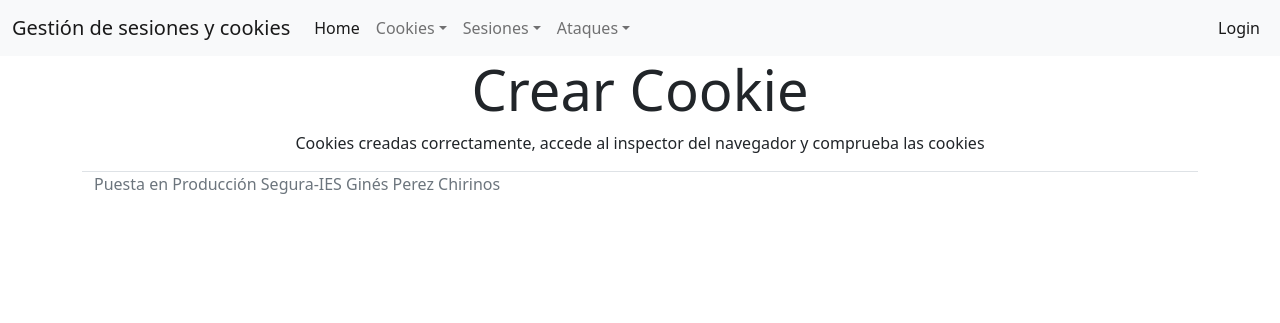
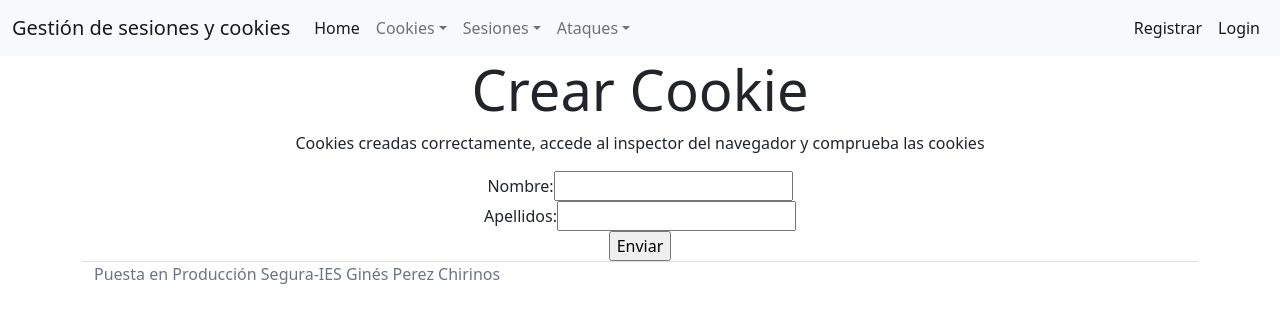
Before and after one commit to agustinchirinos/gestionSesionesCookiesFlaskProject, a Flask app: page /createcookie/ in a window 1280 px wide. Shown: the top 323 px of the page. Run offline with Flask 2, Linux system fonts and the light colour scheme; parts of the project's set-up code (start-up, migrations or seed data) failed here and were passed over; some libraries are stand-ins or nearby versions.

Commit message:
Sesiones y Cookies

```diff
--- a/app/__init__.py
+++ b/app/__init__.py
@@ -1,19 +1,21 @@
 from flask import Flask
 from flask_migrate import Migrate
 from flask_sqlalchemy import SQLAlchemy
+from flask_login import LoginManager
 
 
 app = Flask(__name__)
 app.secret_key = "ClaveSecreta"
 app.config['SQLALCHEMY_DATABASE_URI'] = "postgresql://postgres:123456@localhost:5432/sesionesFlaskORM"
 app.config['SQLALCHEMY_TRACK_MODIFICATIONS'] = False
-app.config['SESSION_COOKIE_HTTPONLY'] = False
+app.config['SESSION_COOKIE_HTTPONLY'] = True
 db = SQLAlchemy(app)
 migrate = Migrate(app, db)
+login_manager = LoginManager(app)
 
 
 from .sesiones import sesiones
 
 def create_app():
     app.register_blueprint(sesiones)
-    return  a
+    return  app
--- a/app/sesiones/models.py
+++ b/app/sesiones/models.py
@@ -8,7 +8,6 @@ class Usuario(db.Model,UserMixin):
     id = db.Column(db.Integer, primary_key=True, autoincrement=True)
     username = db.Column(db.String(20), unique=True,nullable=False)
     password = db.Column(db.String())
-    passwordcifrada = db.Column(db.LargeBinary)
     dni = db.Column(db.String(10),nullable=False,unique=True)
     nombre = db.Column(db.String(20),nullable=False)
     apellidos = db.Column(db.String(50),nullable=False)
--- a/app/sesiones/routes.py
+++ b/app/sesiones/routes.py
@@ -8,9 +8,13 @@ from . import sesiones
 from .forms import LoginForm,UsuarioForm
 from .models import Usuario
 
+@app.login_manager.user_loader
+def load_user(user_id):
+    return Usuario.get_by_id(user_id)
 
 @sesiones.route("/logoutsession/")
 def logoutsession():
+    logout_user()
     return redirect(url_for('sesiones.index'))
 
 @sesiones.route("/registrar/", methods=["get","post"])
@@ -33,28 +37,55 @@ def registrar():
 
 @sesiones.route("/loginsession/", methods=["GET","POST"])
 def loginsession():
+    if current_user.is_authenticated:
+        return redirect(url_for('sesiones.welcome'))
     form = LoginForm(request.form)
+    if form.validate_on_submit():
+        username = form.username.data
+        password = form.password.data
+        usuario = Usuario.get_by_username(username)
+        if usuario and usuario.check_password(password):
+            login_user(usuario, form.recuerdame.data)
+            return redirect(url_for('sesiones.welcome'))
     return render_template('loginsession.html', form=form)
 
-@sesiones.route("/mostrarsession/")
+@sesiones.route("/mostrarsession/", methods=["GET","POST"])
 def mostrarsession():
     nombre = ""
     apellidos = ""
+    if "nombre" in session.keys() and "apellidos" in session.keys():
+        nombre = session["nombre"]
+        apellidos = session["apellidos"]
+    if request.method == "POST":
+        session.clear()
     return render_template("mostrarsession.html",nombre=nombre,apellidos=apellidos)
 
 @sesiones.route("/createsession/")
 def createsession():
+    session["nombre"] = "AGUSTIN"
+    session["apellidos"] = "IGLESIAS"
     return render_template('createsession.html')
 
-@sesiones.route("/mostrarcookie/")
+@sesiones.route("/mostrarcookie/", methods=["GET","POST"])
 def mostrarcookie():
-    nombre = ""
-    apellidos = ""
+    if request.method == "POST":
+        response = make_response(render_template('mostrarcookie.html'))
+        response.delete_cookie("nombre")
+        response.delete_cookie("apellidos")
+        nombre=""
+        apellidos=""
+        return response
+    else:
+        nombre = request.cookies.get("nombre")
+        apellidos = request.cookies.get("apellidos")
     return render_template("mostrarcookie.html",nombre=nombre,apellidos=apellidos)
 
-@sesiones.route("/createcookie/")
+@sesiones.route("/createcookie/", methods=["GET","POST"])
 def createcookie():
     response = make_response(render_template('createcookie.html'))
+    if request.method == "POST":
+        response.set_cookie("nombre",request.form.get("nombre"))
+        response.set_cookie("apellidos", request.form.get("apellidos"))
     return response
 
 @sesiones.route("/xssreflejado/", methods=["GET","POST"])
@@ -66,6 +97,8 @@ def xssreflejado():
 
 @sesiones.route('/welcome/')
 def welcome():  # put application's code here
+    if not current_user.is_authenticated:
+        return redirect(url_for('sesiones.loginsession'))
     return render_template('welcome.html')
 
 @sesiones.route('/')
--- a/app/sesiones/templates/createcookie.html
+++ b/app/sesiones/templates/createcookie.html
@@ -4,5 +4,12 @@
 <div class="text-center">
     <h1 class="display-4">Crear Cookie</h1>
     <p>Cookies creadas correctamente, accede al inspector del navegador y comprueba las cookies</p>
+    <form action="{{ url_for('sesiones.createcookie') }}" method="post">
+        Nombre:<input type="text" name="nombre"/>
+        <br/>
+        Apellidos:<input type="text" name="apellidos"/>
+        <br/>
+        <input type="submit" value="Enviar">
+    </form>
 </div>
 {% endblock %}
--- a/app/sesiones/templates/mostrarcookie.html
+++ b/app/sesiones/templates/mostrarcookie.html
@@ -6,5 +6,8 @@
     Nombre:{{ nombre }}
     <br/>
     Apellidos:{{ apellidos }}
+    <form action="{{ url_for('sesiones.mostrarcookie') }}" method="post">
+        <input type="submit" value="Borrar" class="bg-danger">
+    </form>
 </div>
 {% endblock %}
--- a/app/sesiones/templates/mostrarsession.html
+++ b/app/sesiones/templates/mostrarsession.html
@@ -6,5 +6,8 @@
     Nombre:{{ nombre }}
     <br/>
     Apellidos:{{ apellidos }}
+        <form action="{{ url_for('sesiones.mostrarsession') }}" method="post">
+        <input type="submit" value="Borrar" class="bg-danger">
+    </form>
 </div>
 {% endblock %}
--- a/app/templates/base/_menu.html
+++ b/app/templates/base/_menu.html
@@ -33,10 +33,21 @@
 
       </ul>
       <ul class="navbar-nav ms-auto">
+          {% if current_user.is_anonymous %}
+              <li class="nav-item">
+            <a class="nav-link active" href="{{ url_for('sesiones.registrar') }}">Registrar</a>
+          </li>
+              <li class="nav-item">
+                <a class="nav-link active" href="{{ url_for('sesiones.loginsession') }}">Login</a>
+            </li>
+          {% else %}
+               <li class="nav-item">
+            <a class="nav-link active" href="{{ url_for('sesiones.logoutsession') }}">Logout</a>
+          </li>
+          {% endif %}
 
-          <li class="nav-item">
-            <a class="nav-link active" href="{{ url_for('sesiones.loginsession') }}">Login</a>
-          </li>
+
+
 
       </ul>
     </div>
--- a/requirements.txt
+++ b/requirements.txt
@@ -2,5 +2,5 @@ Flask
 Flask-WTF
 Flask-Migrate
 Flask-SQLAlchemy
-psycopg2
+psycopg2-binary
 Flask-Login
```
